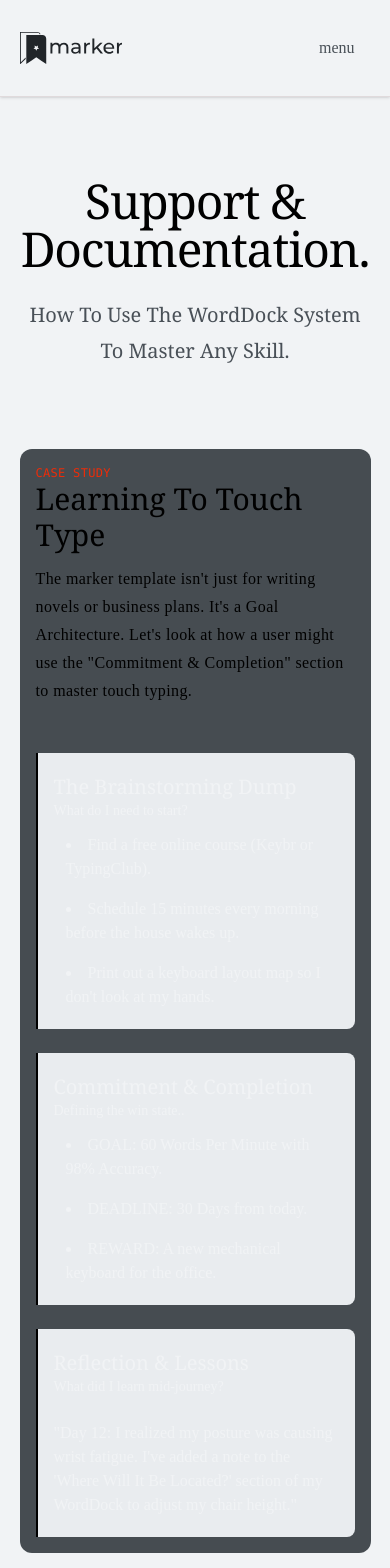
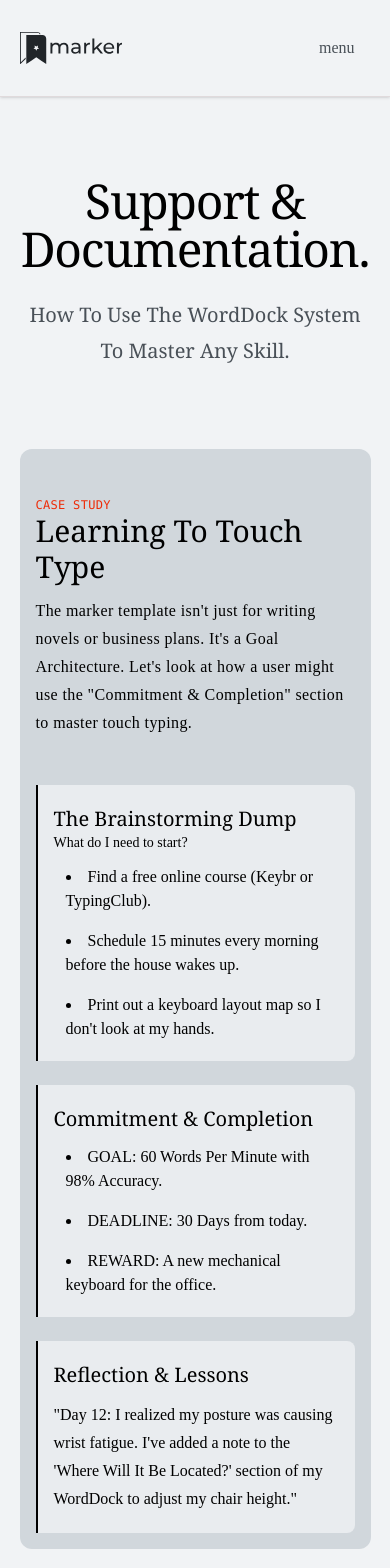
Before and after one commit to Justin-Bento/marker, a React (Vite) app: page /support in a window 390 px wide. Shown: the top 1568 px of the page. Built offline with nearby package versions, Linux system fonts and the light colour scheme; a web font is replaced by a local one.

Commit message:
refactor(mobile): adjusted mobile side to support Iphone 14
adjusted spacing content and infromation.

```diff
--- a/src/frontend/pages/Support.tsx
+++ b/src/frontend/pages/Support.tsx
@@ -15,7 +15,7 @@ export default function Support() {
           How to use the WordDock system to master any skill.
         </p>
       </section>
-      <section className="max-w-4xl mx-auto rounded-xl bg-gray-800/90 p-4 lg:p-12">
+      <section className="max-w-4xl mx-auto rounded-xl bg-gray-400/90 dark:bg-gray-800/90 p-4 lg:p-12 pt-12">
         <div className="">
           <span className="flex flex-col-reverse">
             <h2 className="text-3xl font-serif capitalize dark:text-gray-100">
@@ -31,7 +31,7 @@ export default function Support() {
             "Commitment & Completion" section to master touch typing.
           </p>
         </div>
-        <div className="overflow-hidden rounded-r-lg border-l-2 bg-gray-200 dark:bg-gray-700 dark:shadow-none dark:outline dark:-outline-offset-1 dark:outline-white/10 mt-6  *:text-gray-100">
+        <div className="overflow-hidden rounded-r-lg border-l-2 bg-gray-200 dark:bg-gray-700 dark:shadow-none dark:outline dark:-outline-offset-1 dark:outline-white/10 mt-6  dark:*:text-gray-100">
           <div className="px-4 py-5 sm:p-6">
             <h3 className="text-xl font-serif">The Brainstorming Dump</h3>
             <p className="text-sm">What do I need to start?</p>
@@ -48,10 +48,9 @@ export default function Support() {
             </ul>
           </div>
         </div>
-        <div className="overflow-hidden rounded-r-lg border-l-2 bg-gray-200 dark:bg-gray-700 dark:shadow-none dark:outline dark:-outline-offset-1 dark:outline-white/10 mt-6  *:text-gray-100">
+        <div className="overflow-hidden rounded-r-lg border-l-2 bg-gray-200 dark:bg-gray-700 dark:shadow-none dark:outline dark:-outline-offset-1 dark:outline-white/10 mt-6  dark:*:text-gray-100">
           <div className="px-4 py-5 sm:p-6">
             <h3 className="text-xl font-serif">Commitment & Completion</h3>
-            <p className="text-sm">Defining the win state..</p>
             <ul className="list-disc list-inside ml-3 space-y-4 lg:ml-6 mt-3">
               <li>GOAL: 60 Words Per Minute with 98% Accuracy.</li>
               <li>DEADLINE: 30 Days from today.</li>
@@ -59,11 +58,10 @@ export default function Support() {
             </ul>
           </div>
         </div>
-        <div className="overflow-hidden rounded-r-lg border-l-2 bg-gray-200 dark:shadow-none dark:outline dark:-outline-offset-1 dark:outline-white/10 mt-6 dark:bg-gray-700 *:text-gray-100">
+        <div className="overflow-hidden rounded-r-lg border-l-2 bg-gray-200 dark:shadow-none dark:outline dark:-outline-offset-1 dark:outline-white/10 mt-6 dark:bg-gray-700 dark:*:text-gray-100">
           <div className="px-4 py-5 sm:p-6">
             <h3 className="text-xl font-serif">Reflection & Lessons</h3>
-            <p className="text-sm">What did I learn mid-journey?</p>
-            <p className="mt-6">
+            <p className="mt-3  text-base/7">
               "Day 12: I realized my posture was causing wrist fatigue. I've
               added a note to the 'Where Will It Be Located?' section of my
               WordDock to adjust my chair height."
```
